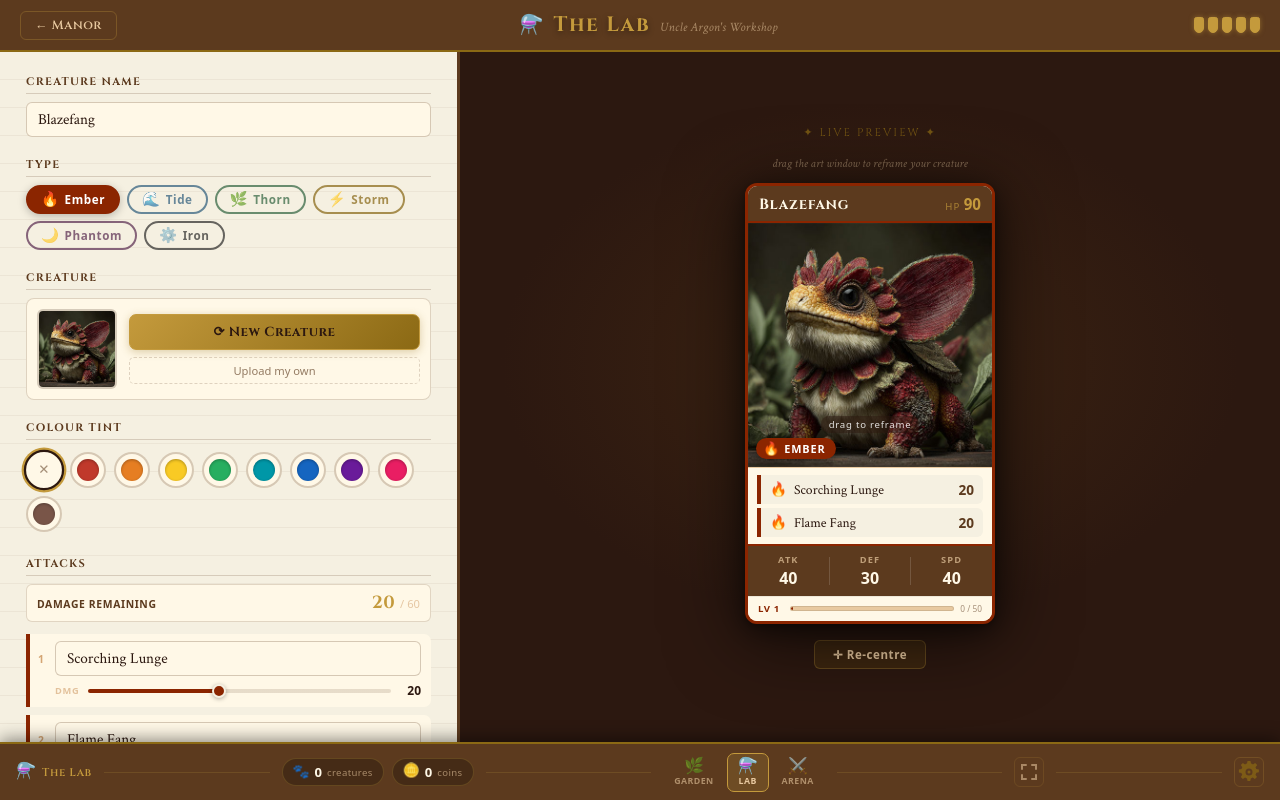
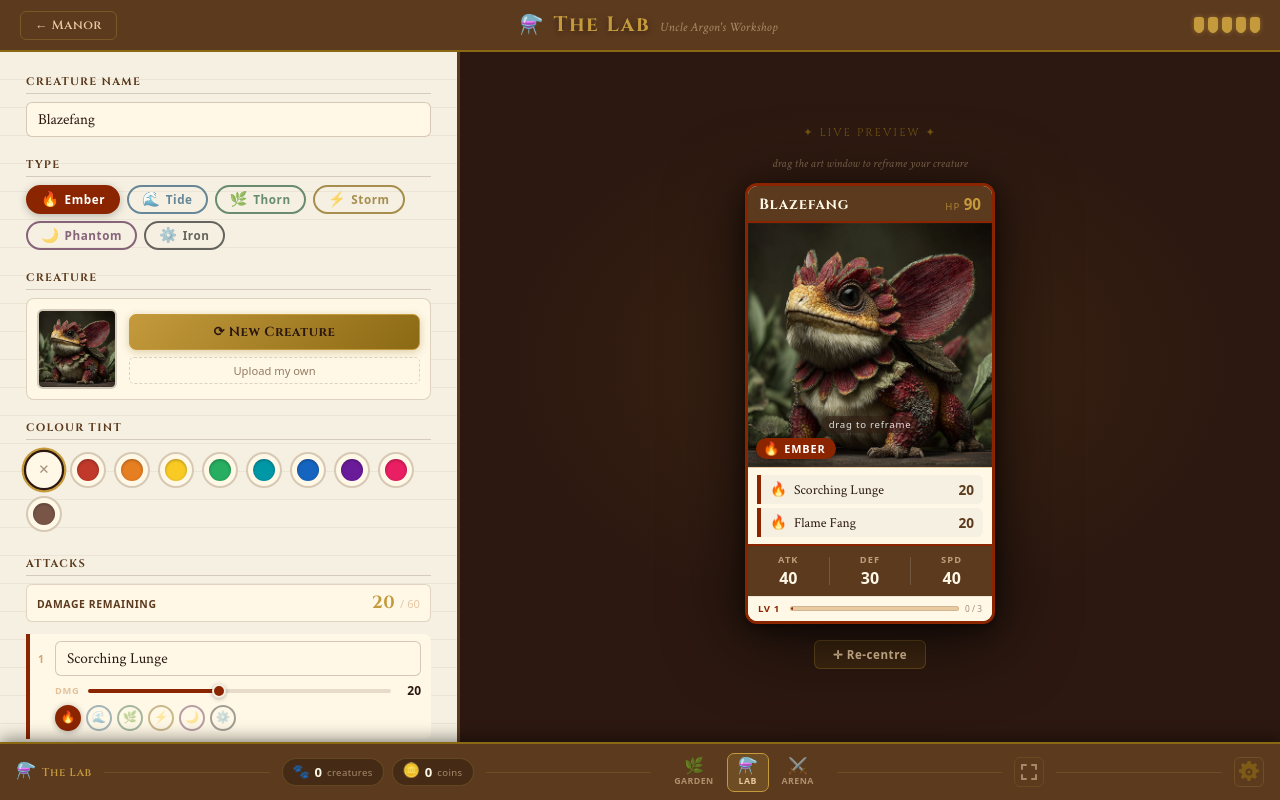
Before and after one commit to MicDesign1/animalian-manor, a React (Vite) app: page /lab in a window 1280 px wide. Built offline with nearby package versions, Linux system fonts and the light colour scheme.

Commit message:
fixing more fighting mechanics and 5 bugs in gameplay

```diff
--- a/src/components/CreatureCard.jsx
+++ b/src/components/CreatureCard.jsx
@@ -89,7 +89,7 @@ export default function CreatureCard({
     xp    = 0,
   } = creature;
 
-  const xpToNext = level * 50;
+  const xpToNext = level * 3;
   const xpPct    = Math.min(100, Math.round((xp / xpToNext) * 100));
 
   const t  = TYPE_DATA[type]     || TYPE_DATA.iron;
@@ -244,6 +244,7 @@ export default function CreatureCard({
       </div>
 
       {/* ── Stats Bar: ATK / DEF / SPD ── */}
+      {/* Legendary creatures intentionally exceed standard stat caps (HP 200, ATK/DEF/SPD 100) — this is by design. */}
       <div className="card-stats-bar">
         <div className="card-stat">
           <span className="stat-label">ATK</span>
--- a/src/data/gameProgress.js
+++ b/src/data/gameProgress.js
@@ -14,12 +14,13 @@ import { getRandomImage } from './creatureImages';
 // Every flag starts false. Add new flags here as the story grows.
 
 const DEFAULT_FLAGS = {
+  'tutorial-complete':         false,
   'lawyer-letter-delivered':   false,
   'mira-bully-quest-available': false,
   'mira-bully-quest-started':  false,
   'mira-bully-quest-complete': false,
   'genesis-received':          false,
-  'rekkon-received':           false,
+  'rekron-received':           false,
   'old-wren-appeared':         false,
   'old-wren-page-delivered':   false,
   'study-page-hidden':         false, // page 3 is findable inside the Study
@@ -156,6 +157,16 @@ export function checkMilestones() {
   return ready;
 }
 
+// Returns true if the tutorial has been completed for the active profile.
+export function isTutorialComplete() {
+  return readFlags()['tutorial-complete'] === true;
+}
+
+// Marks the tutorial as complete for the active profile.
+export function setTutorialComplete() {
+  setStoryFlag('tutorial-complete', true);
+}
+
 // Hard-resets all story progress for the active profile back to defaults.
 // Creatures and coins are left untouched.
 // Requires the string 'CONFIRM' as a safety guard against accidental calls.
@@ -201,7 +212,7 @@ export function migrateLegendaryCreatureArt() {
         // Properly story-gifted legendaries: keep them.
         if (c.isLegendary) return c;
         if (c.name === 'Genesis' && flags['genesis-received']) return c;
-        if (c.name === 'Rekron'  && flags['rekkon-received'])  return c;
+        if (c.name === 'Rekron'  && flags['rekron-received'])  return c;
         // Any other creature that somehow got reserved art — reassign.
         const replacement = getRandomImage();
         const profileLabel = prefix ? prefix.slice(0, -1) : '(legacy)';
--- a/src/pages/Arena.jsx
+++ b/src/pages/Arena.jsx
@@ -417,8 +417,8 @@ export default function Arena() {
         }
       }
 
-      // Field training always fires after a win — one creature, +5 points
-      setFieldParticipants(updatedCreatures.filter(c => participatedIds.has(c.id)));
+      // Field training always fires after a win — one creature, +5 points (legendaries excluded)
+      setFieldParticipants(updatedCreatures.filter(c => participatedIds.has(c.id) && !c.isLegendary));
 
       AudioManager.playSfx('/sounds/crowd-cheer.mp3');
     } else {
--- a/src/pages/Lab.jsx
+++ b/src/pages/Lab.jsx
@@ -99,7 +99,7 @@ export default function Lab() {
   const [attacks, setAttacks] = useState(() => {
     const [a1, a2] = generateAttackNames('ember');
     // Each attack carries its own type so kids can mix and match elements
-    return [{ name: a1, damage: 20 }, { name: a2, damage: 20 }];
+    return [{ name: a1, damage: 20, type: 'ember' }, { name: a2, damage: 20, type: 'ember' }];
   });
 
   // Regenerate creature + attack names whenever the creature type is switched.
@@ -110,8 +110,8 @@ export default function Lab() {
     setName(generateCreatureName(type));
     const [a1, a2] = generateAttackNames(type);
     setAttacks(prev => [
-      { ...prev[0], name: a1 },
-      { ...prev[1], name: a2 },
+      { ...prev[0], name: a1, type },
+      { ...prev[1], name: a2, type },
     ]);
   }, [type]);
 
@@ -184,7 +184,7 @@ export default function Lab() {
   function resetForm() {
     setName(generateCreatureName(type));
     const [a1, a2] = generateAttackNames(type);
-    setAttacks([{ name: a1, damage: 20 }, { name: a2, damage: 20 }]);
+    setAttacks([{ name: a1, damage: 20, type }, { name: a2, damage: 20, type }]);
     setImage(getRandomImage());
     setPosition({ x: 50, y: 50 });
     setImageColor(null);
@@ -389,7 +389,7 @@ export default function Lab() {
       imagePosition:      position,
       imageColor:         imageColor,
       imageColorStrength: colorStrength,
-      attacks:       attacks.map(a => ({ name: a.name, damage: a.damage })),
+      attacks:       attacks.map(a => ({ name: a.name, damage: a.damage, type: a.type || type })),
       atk,
       def,
       spd,
@@ -608,6 +608,21 @@ export default function Lab() {
                           style={{ '--fill-color': typeColor, '--fill-pct': dmgFillPct }}
                         />
                         <span className="attack-dmg-value">{attackEntry.damage}</span>
+                      </div>
+                      {/* Attack type picker */}
+                      <div className="attack-type-row">
+                        {TYPES.map(t => (
+                          <button
+                            key={t.id}
+                            type="button"
+                            className={`attack-type-btn${attackEntry.type === t.id ? ' selected' : ''}`}
+                            style={{ '--t-color': t.color }}
+                            onClick={() => updateAttack(i, 'type', t.id)}
+                            title={t.label}
+                          >
+                            {t.icon}
+                          </button>
+                        ))}
                       </div>
                     </div>
                   );
--- a/src/pages/ManorMap.jsx
+++ b/src/pages/ManorMap.jsx
@@ -2,7 +2,7 @@ import { useState, useEffect, useLayoutEffect, useRef } from 'react';
 import { useNavigate, useSearchParams } from 'react-router-dom';
 import { getActiveProfile, clearActiveProfile, PORTRAITS, profileKey } from '../data/profiles';
 import StoryLetter from '../components/StoryLetter';
-import { getBattlesWon, checkMilestones, getStoryFlag, setStoryFlag, setJournalPages } from '../data/gameProgress';
+import { getBattlesWon, checkMilestones, getStoryFlag, setStoryFlag, setJournalPages, isTutorialComplete, setTutorialComplete } from '../data/gameProgress';
 import AudioManager from '../audio/AudioManager';
 import './ManorMap.css';
 
@@ -270,7 +270,7 @@ export default function ManorMap() {
 
   // Start tutorial only if not already complete AND no creatures (handles migrated profiles)
   const [tutorialStep, setTutorialStep] = useState(() => {
-    const done = localStorage.getItem(profileKey('tutorial-complete')) === 'true';
+    const done = isTutorialComplete();
     const hasCreatures = (() => {
       try { return JSON.parse(localStorage.getItem(profileKey('creatures')) || '[]').length > 0; }
       catch { return false; }
@@ -303,7 +303,7 @@ export default function ManorMap() {
   }
 
   function completeTutorial() {
-    localStorage.setItem(profileKey('tutorial-complete'), 'true');
+    setTutorialComplete();
     setTutorialStep(null);
   }
 
--- a/src/pages/Parlor.jsx
+++ b/src/pages/Parlor.jsx
@@ -637,7 +637,7 @@ const ALL_DEV_FLAGS = [
   'mira-bully-quest-started',
   'mira-bully-quest-complete',
   'genesis-received',
-  'rekkon-received',
+  'rekron-received',
   'old-wren-appeared',
   'old-wren-page-delivered',
   'study-page-hidden',
@@ -853,7 +853,7 @@ function DevConsole({ onClose }) {
             </button>
 
             <button className="dev-btn dev-btn--scenario" onClick={() => {
-              localStorage.setItem(profileKey('tutorial-complete'), '');
+              setStoryFlag('tutorial-complete', false);
               showDevToast('Tutorial reset — visit Manor Map to replay.');
             }}>
               📖 Reset Tutorial
```
